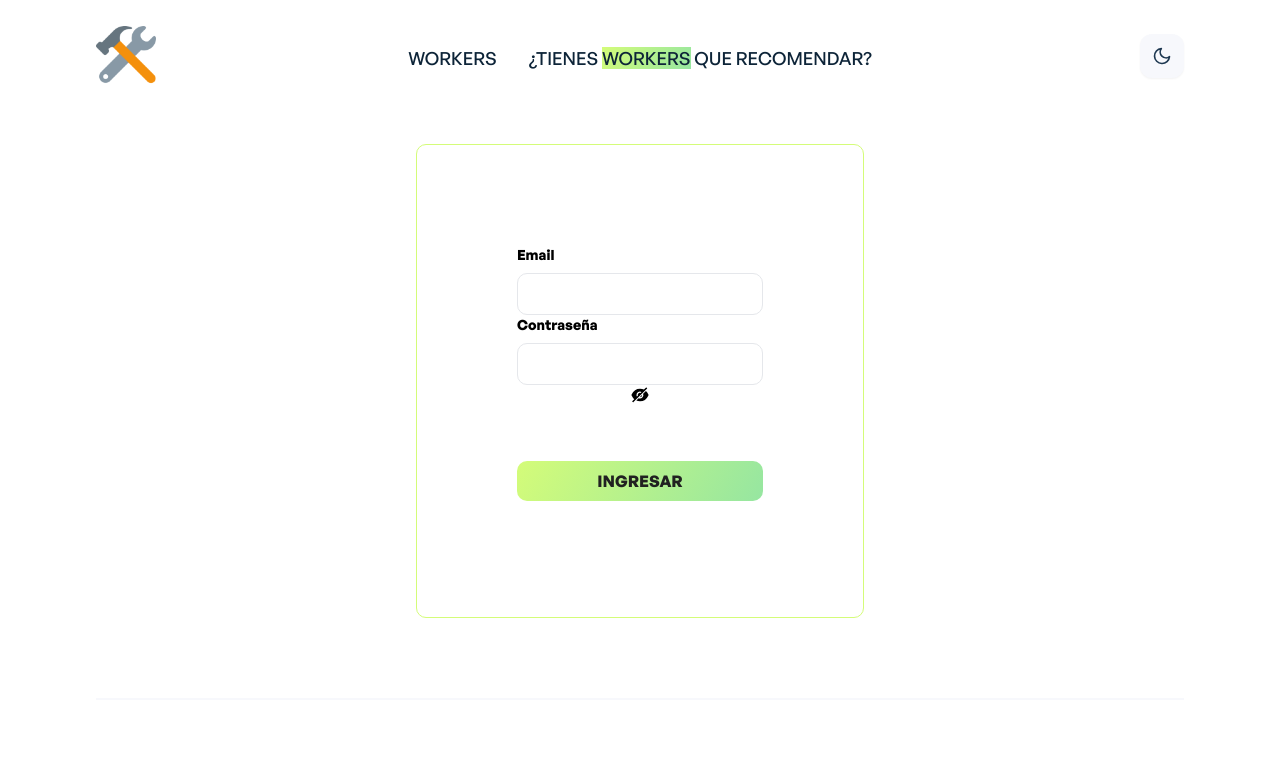
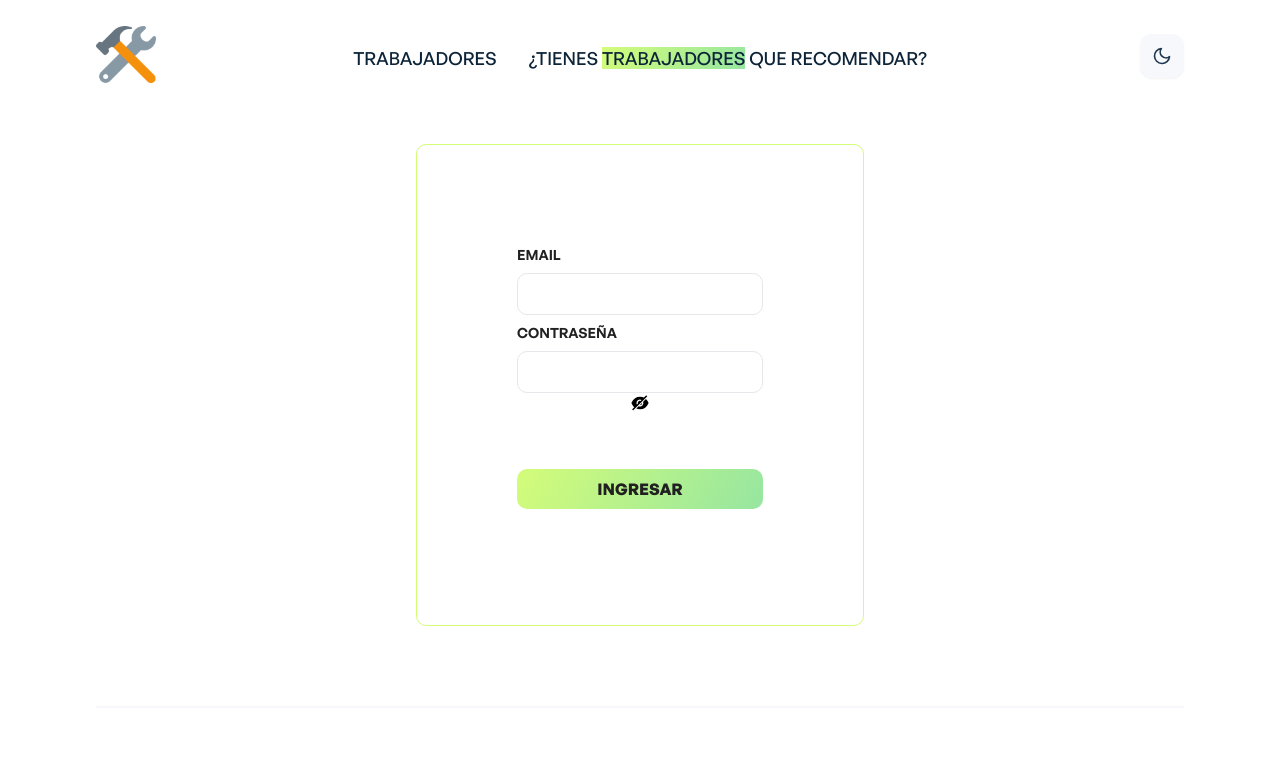
Before and after one commit to Itsjuanit/yaoficio, a React (Create React App) app: page /login in a window 1280 px wide. Shown: the top 775 px of the page. Built offline with nearby package versions, Linux system fonts and the light colour scheme.

Commit message:
Se realizaron algunos cambios en el copy, en botones y en la logica del login

```diff
--- a/src/App.js
+++ b/src/App.js
@@ -9,6 +9,7 @@ import UseScrollToTop from "./hooks/useScrollToTop";
 import DashboardPage from "./pages/DashboardPage";
 import LoginPage from "./pages/LoginPage";
 import { Analytics } from "@vercel/analytics/react";
+import { ToastContainer } from "react-toastify";
 const Home = lazy(() => import("./pages/Home"));
 const Workers = lazy(() => import("./pages/Workers"));
 const Form = lazy(() => import("./pages/Form"));
@@ -17,6 +18,7 @@ function App() {
   return (
     <AnimatePresence>
       <div className=" bg-secondary-light dark:bg-primary-dark transition duration-300">
+        <ToastContainer />
         <Router>
           <ScrollToTop />
           <AppHeader />
--- a/src/components/dashboard/Dashboard.jsx
+++ b/src/components/dashboard/Dashboard.jsx
@@ -91,7 +91,7 @@ export const Dashboard = () => {
                           padding: "inherit",
                           width: "50px",
                         }}
-                        title="Se agrega a la lista de workers"
+                        title="Se agrega a la lista de trabajadores"
                       >
                         <AiOutlineCheck className="text-xl mr-1" />
                       </button>
--- a/src/components/login/Login.jsx
+++ b/src/components/login/Login.jsx
@@ -1,8 +1,12 @@
 import React, { useState } from "react";
 import { AiFillEyeInvisible, AiFillEye } from "react-icons/ai";
 import { useNavigate } from "react-router-dom";
+import { toast } from "react-toastify";
+import "react-toastify/dist/ReactToastify.css";
+import useThemeSwitcher from "../../hooks/useThemeSwitcher";
 
 export const Login = () => {
+  const [activeTheme] = useThemeSwitcher();
   const [email, setEmail] = useState("");
   const [password, setPassword] = useState("");
   const [passwordVisible, setPasswordVisible] = useState(false);
@@ -27,9 +31,16 @@ export const Login = () => {
         }
       );
 
-      if (!response.ok) {
+      if (response.status === 401) {
+        toast.error("El token no es válido");
+        return;
+      }
+
+      if (response.status !== 200) {
         throw new Error("Error en la autenticación");
       }
+
+      toast.success("Autenticación exitosa");
 
       const data = await response.json();
 
@@ -38,6 +49,7 @@ export const Login = () => {
       navigate("/dashboard");
     } catch (error) {
       console.error("Error:", error);
+      toast.error("Por favor cargar usuario y contraseña correctos.");
     }
   };
 
@@ -55,25 +67,28 @@ export const Login = () => {
           <div className="mb-4">
             <label
               htmlFor="name"
-              className="block text-gray-700 text-sm font-bold mb-2"
+              className="block text-gray-700 text-sm font-semibold mb-2"
               type="email"
+              style={{ color: activeTheme === "light" ? "#fff" : "#212121" }}
             >
-              Email
+              EMAIL
             </label>
             <input
               id="name"
               type="email"
               className="shadow appearance-none border rounded w-full py-2 px-3 text-gray-700 leading-tight focus:outline-none focus:shadow-outline border-gray-200 rounded-md"
               style={{ borderRadius: "10px" }}
-              value={email} // Agrega esta línea
-              onChange={(e) => setEmail(e.target.value)} // Agrega esta línea
+              value={email}
+              onChange={(e) => setEmail(e.target.value)}
             />
             <label
               htmlFor="name"
-              className="block text-gray-700 text-sm font-bold mb-2"
+              className="block text-gray-700 font-semibold text-sm mb-2 mt-2"
+              style={{ color: activeTheme === "light" ? "#fff" : "#212121" }}
             >
-              Contraseña
+              CONTRASEÑA
             </label>
+
             <div className="mb-4 relative">
               <input
                 id="password"
@@ -83,8 +98,8 @@ export const Login = () => {
                   borderRadius: "10px",
                   paddingRight: "10px",
                 }}
-                value={password} // Agrega esta línea
-                onChange={(e) => setPassword(e.target.value)} // Agrega esta línea
+                value={password}
+                onChange={(e) => setPassword(e.target.value)}
               />
               <div
                 className="absolute inset-y-0 right-0 pr-3 flex items-center justify-center cursor-pointer"
--- a/src/components/shared/AppFooter.jsx
+++ b/src/components/shared/AppFooter.jsx
@@ -1,4 +1,4 @@
-import { FiGithub, FiLinkedin, FiLogIn } from "react-icons/fi";
+import { FiGithub, FiLinkedin, FiCheckCircle } from "react-icons/fi";
 import { Link } from "react-router-dom";
 
 const socialLinks = [
@@ -52,7 +52,7 @@ const AppFooter = () => {
             aria-label="Login"
             title="Iniciar sesión"
           >
-            <FiLogIn />
+            <FiCheckCircle />
           </Link>
         </div>
       </div>
--- a/src/components/shared/AppHeader.jsx
+++ b/src/components/shared/AppHeader.jsx
@@ -90,9 +90,9 @@ const AppHeader = () => {
           <Link
             to="/workers"
             className="block text-left text-lg text-primary-dark dark:text-ternary-light hover:text-secondary-dark dark:hover:text-secondary-light  sm:mx-4 mb-2 sm:py-2"
-            aria-label="Workers"
+            aria-label="Trabajadores"
           >
-            WORKERS
+            TRABAJADORES
           </Link>
           <Link
             to="/form"
@@ -106,7 +106,7 @@ const AppHeader = () => {
                   "linear-gradient(120deg, #d4fc79 0%, #96e6a1 100%)",
               }}
             >
-              WORKERS
+              TRABAJADORES
             </span>{" "}
             QUE RECOMENDAR?
           </Link>
@@ -117,9 +117,9 @@ const AppHeader = () => {
           <Link
             to="/workers"
             className="block text-left text-lg text-primary-dark dark:text-ternary-light hover:text-secondary-dark dark:hover:text-secondary-light  sm:mx-4 mb-2 sm:py-2"
-            aria-label="Workers"
+            aria-label="Trabajadores"
           >
-            WORKERS
+            TRABAJADORES
           </Link>
           <Link
             to="/form"
@@ -133,7 +133,7 @@ const AppHeader = () => {
                   "linear-gradient(120deg, #d4fc79 0%, #96e6a1 100%)",
               }}
             >
-              WORKERS
+              TRABAJADORES
             </span>{" "}
             QUE RECOMENDAR?
           </Link>
--- a/src/components/workers/WorkersGrid.jsx
+++ b/src/components/workers/WorkersGrid.jsx
@@ -65,7 +65,7 @@ const WorkersGrid = () => {
     >
       <div className="text-center mb-10">
         <p className="font-general-medium text-2xl sm:text-4xl mb-1 text-ternary-dark dark:text-ternary-light">
-          LISTA DE WORKERS
+          LISTA DE TRABAJADORES
         </p>
       </div>
 
@@ -75,13 +75,11 @@ const WorkersGrid = () => {
             <div className="relative">
               <input
                 type="text"
-                placeholder="Busqueda de workers"
+                placeholder="Busqueda de trabajadores"
                 value={search}
                 onChange={handleSearch}
                 className="w-full py-3 pl-12 pr-4 text-gray-500 border rounded-md outline-none bg-gray-50 focus:bg-white focus:border-indigo-600 mb-10"
                 style={{
-                  // backgroundImage:
-                  //   "linear-gradient(120deg, rgba(246, 211, 101, 0.2) 0%, rgba(253, 160, 133, 0.7) 100%)",
                   color: "#212121",
                 }}
               />
--- a/src/hooks/useScrollToTop.jsx
+++ b/src/hooks/useScrollToTop.jsx
@@ -1,6 +1,3 @@
-// NOTE: This scroll to top is the actual working scroll to to when user clicks on the circle arrow that appears when use scrolls down.
-// The other `ScrollToTop` component in components folder is for the default react scroll to top behavior on route visit.
-
 import { useState, useEffect } from "react";
 import { FiChevronUp } from "react-icons/fi";
 
--- a/src/hooks/useThemeSwitcher.jsx
+++ b/src/hooks/useThemeSwitcher.jsx
@@ -1,15 +1,15 @@
-import { useEffect, useState } from 'react';
+import { useEffect, useState } from "react";
 
 const useThemeSwitcher = () => {
   const [theme, setTheme] = useState(localStorage.theme);
-	const activeTheme = theme === 'dark' ? 'light' : 'dark';
+  const activeTheme = theme === "dark" ? "light" : "dark";
 
   useEffect(() => {
     const root = window.document.documentElement;
 
     root.classList.remove(activeTheme);
     root.classList.add(theme);
-		localStorage.setItem('theme', theme);
+    localStorage.setItem("theme", theme);
   }, [theme, activeTheme]);
 
   return [activeTheme, setTheme];
```
Lines whose indentation alone changed are shown as unchanged.
